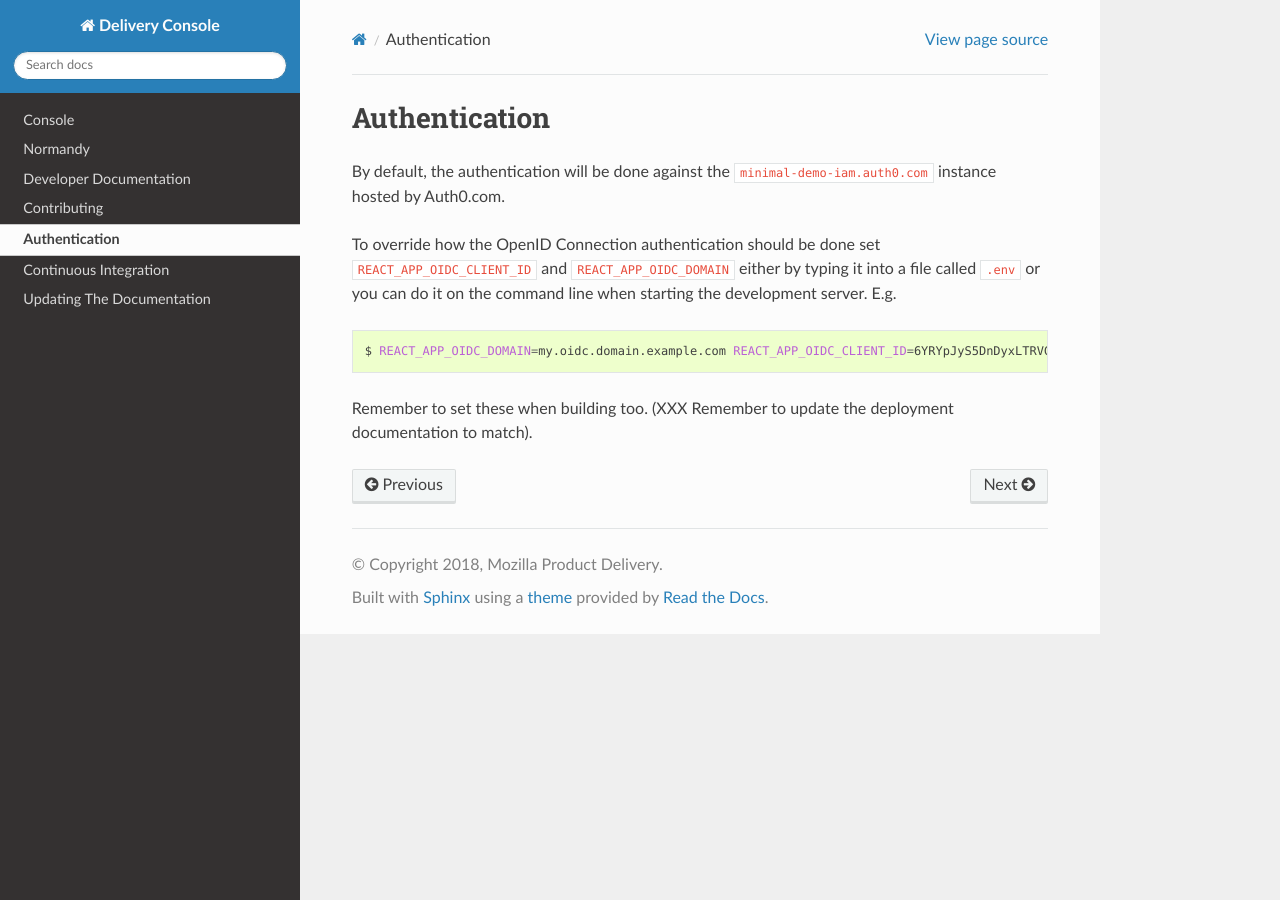
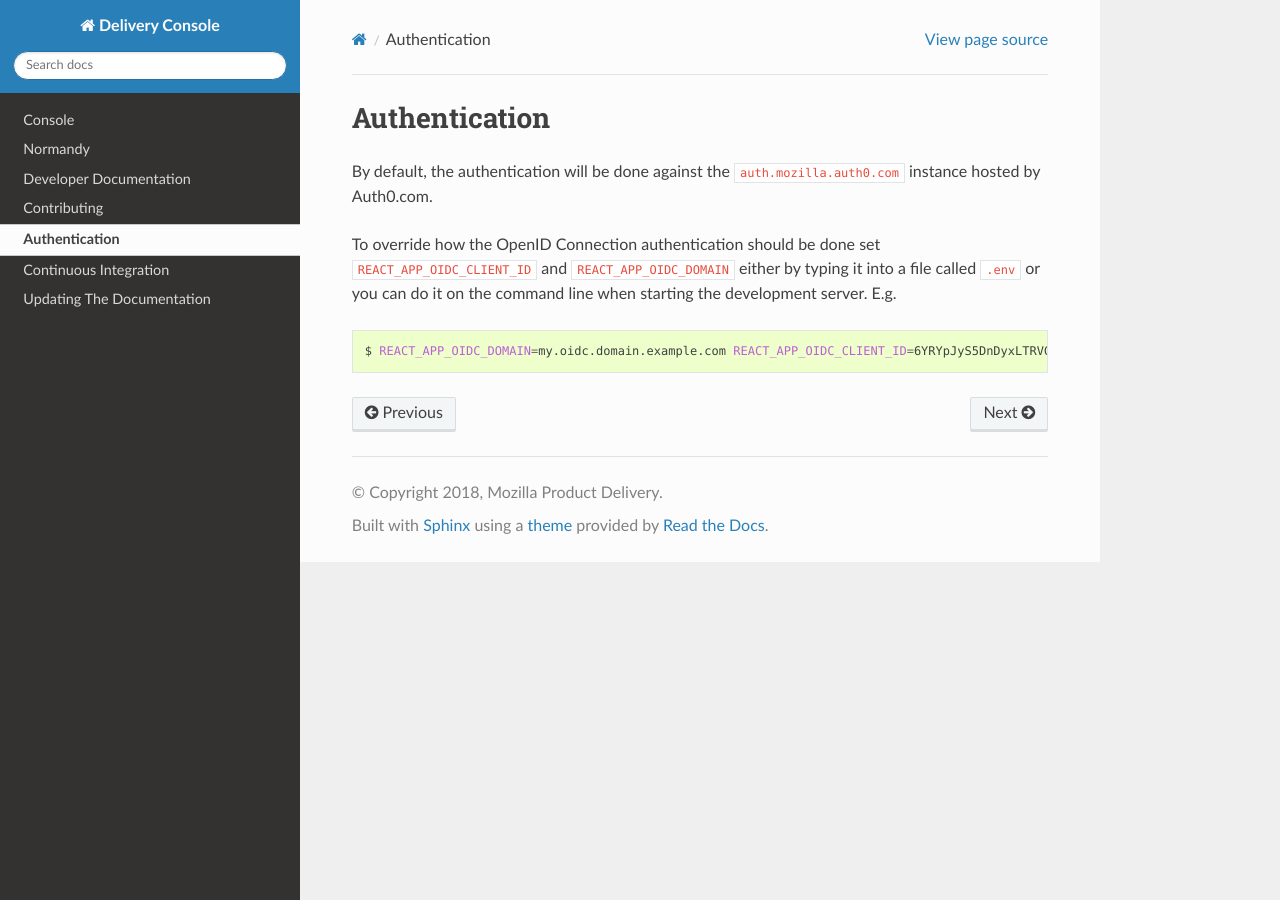
Before and after one commit to mozilla/delivery-console, a Sphinx documentation site: the page built from docs/auth.rst, in a window 1280 px wide. Built offline with Sphinx 7.4.7 and the Read the Docs theme 2.0.0, drawn with Linux system fonts in a browser that asks for light colours.

```diff
--- a/docs/auth.rst
+++ b/docs/auth.rst
@@ -2,17 +2,13 @@
 Authentication
 ==============
 
-By default, the authentication will be done against the
-``minimal-demo-iam.auth0.com`` instance hosted by Auth0.com.
+By default, the authentication will be done against the ``auth.mozilla.auth0.com`` instance hosted
+by Auth0.com.
 
 To override how the OpenID Connection authentication should be done set
-``REACT_APP_OIDC_CLIENT_ID`` and ``REACT_APP_OIDC_DOMAIN`` either by
-typing it into a file called ``.env`` or you can do it on the command line
-when starting the development server. E.g.
+``REACT_APP_OIDC_CLIENT_ID`` and ``REACT_APP_OIDC_DOMAIN`` either by typing it into a file called
+``.env`` or you can do it on the command line when starting the development server. E.g.
 
 .. code-block:: shell
 
     $ REACT_APP_OIDC_DOMAIN=my.oidc.domain.example.com REACT_APP_OIDC_CLIENT_ID=6YRYpJyS5DnDyxLTRVGCQGCWGo2KNQLX yarn start
-
-Remember to set these when building too. (XXX Remember to update the
-deployment documentation to match).
```
Also changed, not shown: src/components/data/QueryAuth0.js (+8 -3 lines), 1 other file.
